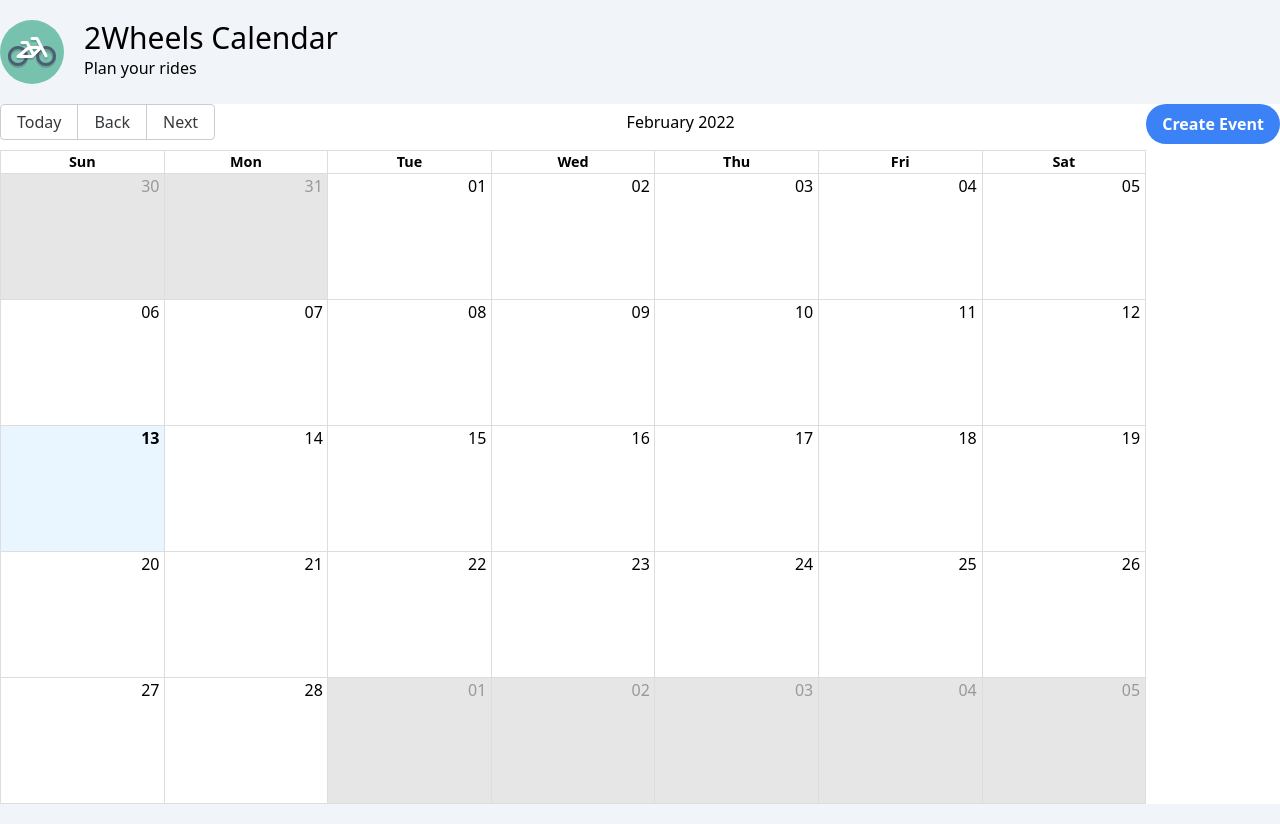
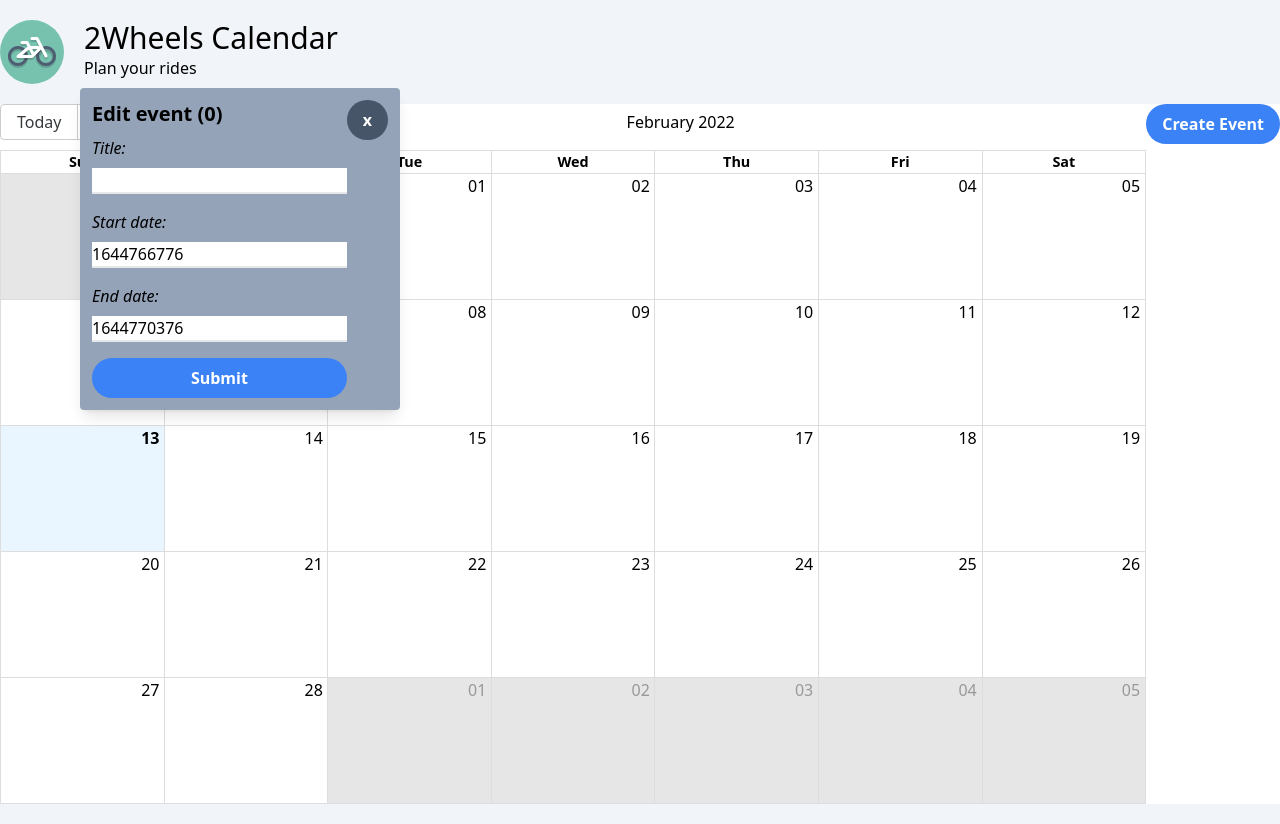
Before and after one commit to manfredmmm/factorial-calendar-events, a Next.js app: page / in a window 1280 px wide. Both pictures are taken after a click on the button "Create Event". Built offline with nearby package versions, Linux system fonts and the light colour scheme; no server answers.

Commit message:
Restored some EventModal behaviour

```diff
--- a/components/calendar.tsx
+++ b/components/calendar.tsx
@@ -17,7 +17,7 @@ type Event = {
   end_ts: number;
 }
 
-type CalenderEvent = {
+type CalendarEvent = {
   id: number;
   title: string;
   start: any;
@@ -26,8 +26,15 @@ type CalenderEvent = {
 
 const BigCalendar = () => {
   const [list, setList] = useState([]);
-  const modalContext = useContext(ModalContext);
-  const [counter, updateCounter] = useState(0);
+  const modalContext = useContext(ModalContext)
+  const [showModal, setShowModal] = useState(false);
+  const [errors, setErrors] = useState('');
+  const [selectedEvent, setSelectedEvent] = useState({
+    id: 0,
+    title: '',
+    start: moment().unix().toString(),
+    end: moment().add(1, 'h').unix().toString()
+  });
 
   const API_URL = "http://localhost:3000/api/v1/events";
   // const API_URL = "https://factorial-api-events.herokuapp.com/api/v1/events";
@@ -36,7 +43,7 @@ const BigCalendar = () => {
     fetch(`${API_URL}`)
       .then(response => response.json())
       .then(setList);
-  }, [counter]);
+  }, []);
 
   const parseEvents = (events: Event[]) => {
     return events.map((event: Event) => {
@@ -49,26 +56,19 @@ const BigCalendar = () => {
     });
   }
 
-  const [selectedEvent, setSelectedEvent] = useState({
-    id: 0,
-    title: '',
-    start: moment().unix().toString(),
-    end: moment().add(1, 'h').unix().toString()
-  });
-
   const createEvent = () => {
     modalContext.formType = 'create';
-    modalContext.errors = '';
-    modalContext.show = true;
+    setErrors('');
+    setShowModal(true);
   }
 
-  const handleSelectedEvent = (event: CalenderEvent) => {
+  const handleSelectedEvent = (event: CalendarEvent) => {
     event.start = moment(event.start).unix();
     event.end = moment(event.end).unix();
     setSelectedEvent(event);
     modalContext.formType = 'update';
-    modalContext.errors = '';
-    modalContext.show = true;
+    setErrors('');
+    setShowModal(true);
   }
 
   return(
@@ -88,7 +88,14 @@ const BigCalendar = () => {
         onSelectEvent={(event) => handleSelectedEvent(event)}
         views={['month']}
       />
-      <EventModal event={selectedEvent}></EventModal>
+      <EventModal
+        event={selectedEvent}
+        eventsList={list}
+        showModal={showModal}
+        setShowModal={setShowModal}
+        errors={errors}
+        setErrors={setErrors}
+      />
     </div>
   );
 }
--- a/components/context/ModalContext.tsx
+++ b/components/context/ModalContext.tsx
@@ -1,9 +1,7 @@
 import { createContext } from 'react'
 
 export const modalValues = {
-  show: false,
   formType: 'create',
-  errors: ''
 }
 
 export const ModalContext = createContext(modalValues);
--- a/components/event_modal.tsx
+++ b/components/event_modal.tsx
@@ -1,9 +1,8 @@
 import { useState, useContext } from 'react'
 import { ModalContext } from 'components/context/ModalContext'
-import moment from 'moment'
 import 'moment-timezone'
 
-type CalenderEvent = {
+type CalendarEvent = {
   id: number,
   title: string,
   start: string,
@@ -11,11 +10,21 @@ type CalenderEvent = {
 }
 
 type EventModalProps = {
-  event: CalenderEvent
+  event: CalendarEvent,
+  eventsList: Array<CalendarEvent>,
+  showModal: boolean,
+  setShowModal: (arg1: boolean) => void,
+  errors: string,
+  setErrors: (arg1: string) => void,
 }
 
 const EventModal = ({
   event,
+  eventsList,
+  showModal,
+  setShowModal,
+  errors,
+  setErrors,
 }: EventModalProps) => {
   const modalContext = useContext(ModalContext);
 
@@ -23,10 +32,8 @@ const EventModal = ({
   // const API_URL = "https://factorial-api-events.herokuapp.com/api/v1/events";
 
   const closeModal = () => {
-    modalContext.errors = '';
-    modalContext.show = false;
-
-    debugger;
+    setShowModal(false);
+    setErrors('');
   }
 
   const deleteEvent = async (e: any) => {
@@ -39,10 +46,10 @@ const EventModal = ({
     });
     const result = await res;
     if (result.status === 204) {
+      setShowModal(false);
       // updateCounter(counter+1);
-      modalContext.show = false;
     } else {
-      modalContext.errors = result.statusText;
+      setErrors(result.statusText);
     }
   }
 
@@ -62,10 +69,10 @@ const EventModal = ({
       });
       const result = await res;
       if (result.status === 201) {
+        setShowModal(false);
         // updateCounter(counter+1);
-        modalContext.show = false;
       } else {
-        modalContext.errors = result.statusText;
+        setErrors(result.statusText);
       }
     } else if (modalContext.formType === "update") {
       const res = await fetch(`${API_URL}/${event.id}`, {
@@ -81,16 +88,16 @@ const EventModal = ({
       });
       const result = await res;
       if (result.status === 200) {
+        setShowModal(false);
         // updateCounter(counter+1);
-        modalContext.show = false;
       } else {
-        modalContext.errors = result.statusText;
+        setErrors(result.statusText);
       }
     }
   }
 
   return (
-   <div className={`max-w-xs fixed bg-slate-400 w-80	top-20 left-20 z-10	p-3 rounded my-2 overflow-hidden shadow-lg ${modalContext.show ? 'block' : 'hidden'}`}>
+   <div className={`max-w-xs fixed bg-slate-400 w-80 top-20 left-20 z-10	p-3 rounded my-2 overflow-hidden shadow-lg ${showModal ? 'block' : 'hidden'}`}>
       <button
         className="float-right mb-5 px-4 py-2 font-bold text-white bg-slate-600 rounded-full hover:bg-slate-800"
         onClick={closeModal}
@@ -105,8 +112,8 @@ const EventModal = ({
         <input className="mb-4 border-b-2" defaultValue={event.start} id="start_date" name="start_date" type="text" autoComplete="start_date" required />
         <label className="mb-2 italic" htmlFor="end_date">End date:</label>
         <input className="mb-4 border-b-2" defaultValue={event.end} id="end_date" name="end_date" type="text" autoComplete="title" required />
-        <div className={`${modalContext.errors === '' ? 'hidden' : 'block'} w-full text-white bg-red-400 rounded mb-3 px-8 py-3`}>
-          {modalContext.errors}
+        <div className={`${errors === '' ? 'hidden' : 'block'} w-full text-white bg-red-400 rounded mb-3 px-8 py-3`}>
+          {errors}
         </div>
         <button
           type="submit"
```
